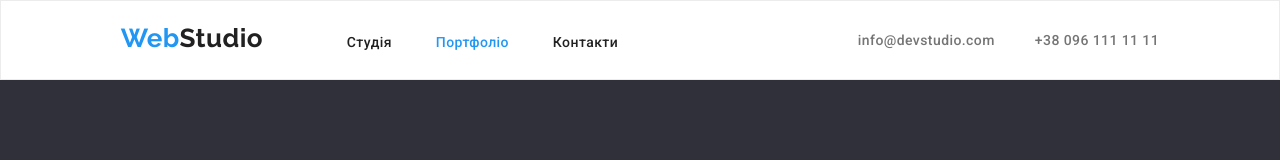
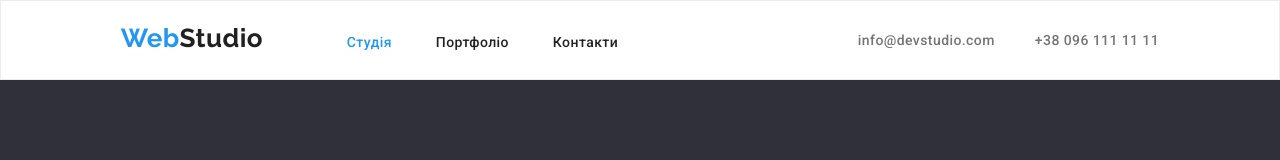
Before and after one commit to zanderol/goit-markup-hw-03, a plain HTML site: page index.html in a window 1280 px wide. Shown: the top 160 px of the page. Drawn offline with Linux system fonts and the light colour scheme.

Commit message:
minor fixes 2

```diff
--- a/index.html
+++ b/index.html
@@ -22,8 +22,8 @@
                     <li><a href="/" class="link main-logo-link">
                     <span class="logo-web-blue">Web</span>Studio
                 </a></li>
-                    <li><a class="link" href="./index.html">Студія</a></li>
-                    <li><a class="current-page" href="./portfolio.html">Портфоліо</a></li>
+                    <li><a class="current-page" href="./index.html">Студія</a></li>
+                    <li><a class="link" href="./portfolio.html">Портфоліо</a></li>
                     <li><a class="link" href="#">Контакти</a></li>
                 </ul>
             </nav>
```
Also changed, not shown: 1 other file.
